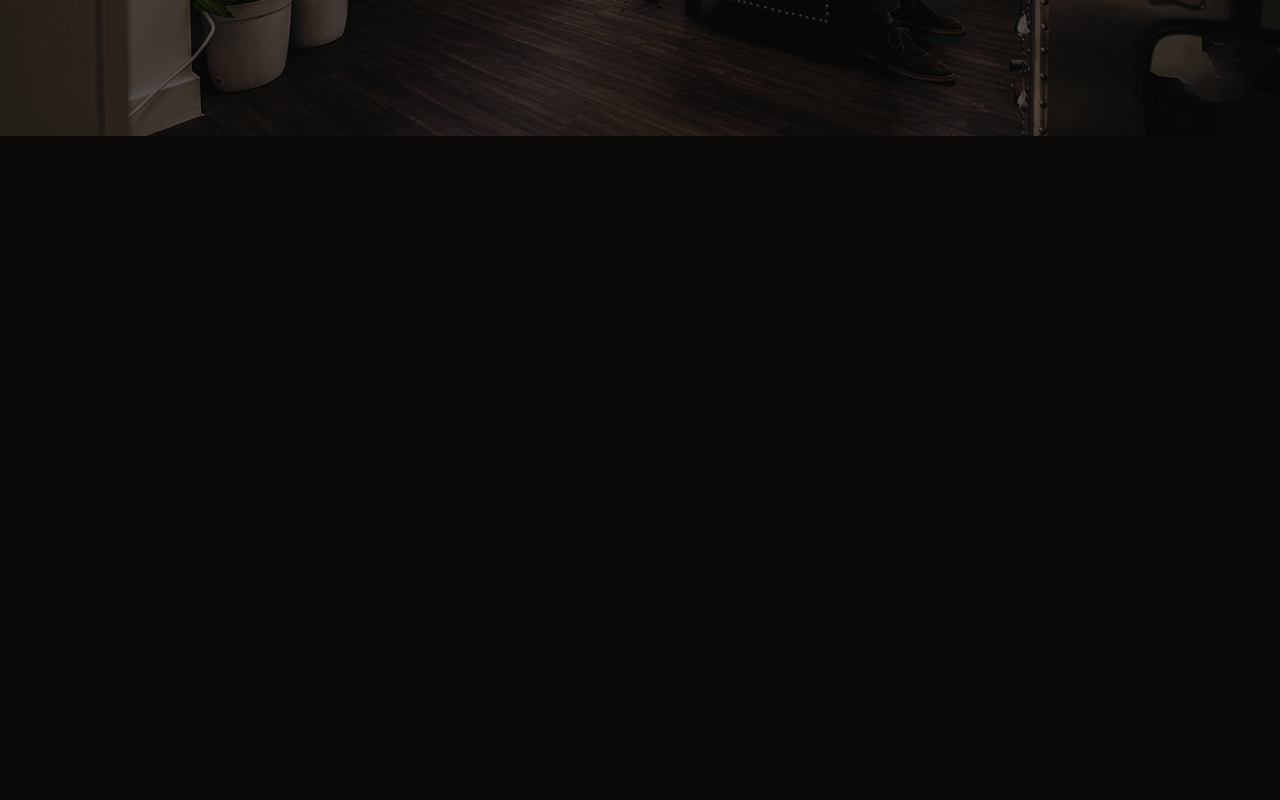
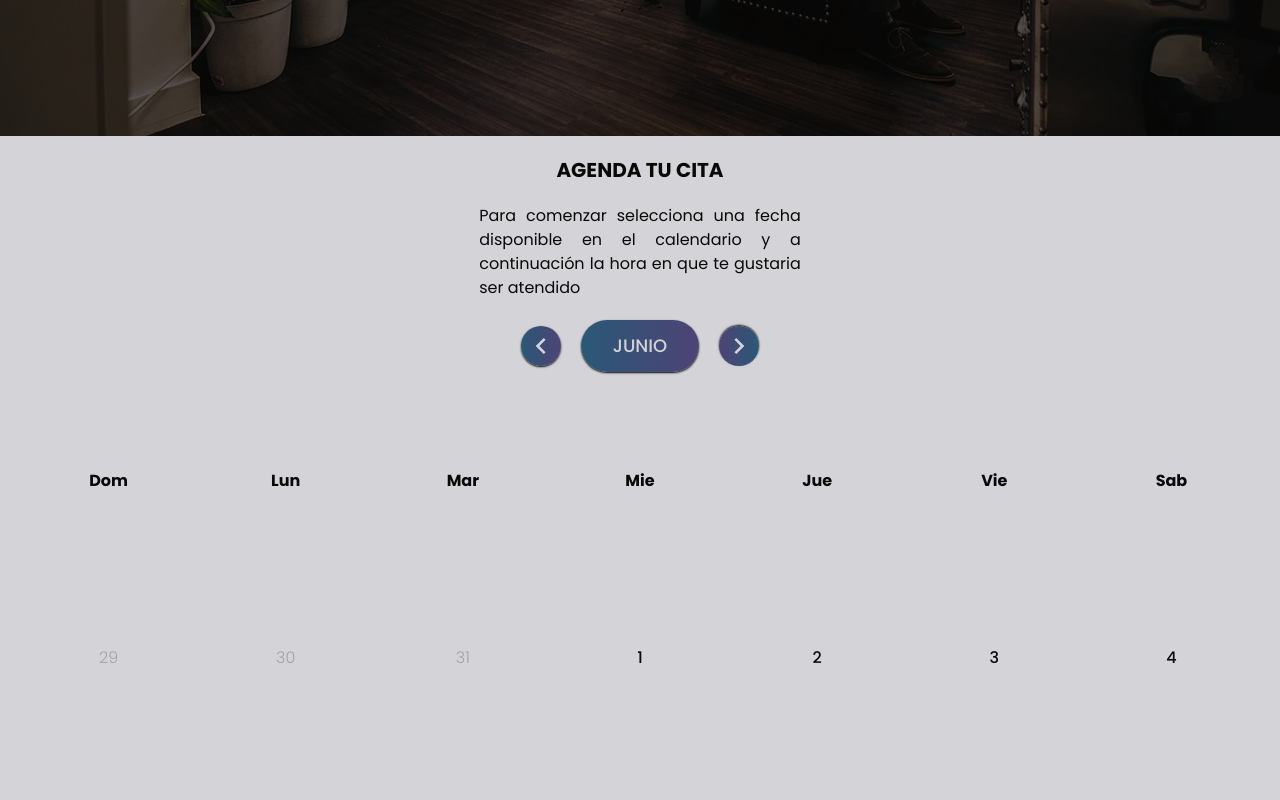
Before and after one commit to VladWithCode/boss-barbershop, a Next.js app: page / in a window 1280 px wide. Shown: the part 740-1540 px from the top of the page. Before the commit the page ends 876 px from the top, so only its background shows below. Built offline with nearby package versions, Linux system fonts and the light colour scheme.

Commit message:
Calendar start

```diff
--- a/postcss.config.js
+++ b/postcss.config.js
@@ -1,6 +1,7 @@
 module.exports = {
-  plugins: {
-    tailwindcss: {},
-    autoprefixer: {},
-  },
-}
+	plugins: {
+		'tailwindcss/nesting': {},
+		tailwindcss: {},
+		autoprefixer: {},
+	},
+};
--- a/src/app/(Landing)/_components/Hero.tsx
+++ b/src/app/(Landing)/_components/Hero.tsx
@@ -22,7 +22,7 @@ function Hero() {
 				El mejor cuidado para tu cabello y barba en la ciudad.
 			</motion.h1>
 			<motion.button
-				className="col-span-full row-start-2 z-10 bg-accent m-auto mr-5 p-4 text-xl rounded-sm"
+				className="col-span-full row-start-2 z-10 btn-grad-red m-auto mr-5 p-4 text-xl rounded-sm"
 				initial={{ x: '100%', opacity: 0 }}
 				animate={{ x: 0, opacity: 1 }}
 				transition={{ duration: 0.4, delay: 0 }}>
--- /dev/null
+++ b/src/app/(Landing)/_components/calendar/Calendar.tsx
@@ -0,0 +1,60 @@
+'use client';
+
+import { getClassname } from '@/app/_utils/helpers';
+import MonthControls from './MonthControls';
+import useSquares from './hooks/useSquares';
+
+const DateClassnames = {
+	prev: 'text-zinc-400 font-light',
+	next: 'text-zinc-500 font-normal',
+	current: 'text-main-dark font-medium',
+};
+
+export default function Calendar({}) {
+	const today = new Date();
+	const squares = useSquares({
+		month: today.getMonth(),
+		year: today.getFullYear(),
+	});
+
+	return (
+		<div className="relative w-full">
+			{/* Controls */}
+			<MonthControls />
+			{/* Date Picker */}
+			<div className="aspect-square grid grid-rows-7 grid-cols-7 items-center justify-center">
+				{/* Week days */}
+				<CalendarSq className="font-semibold">Dom</CalendarSq>
+				<CalendarSq className="font-semibold">Lun</CalendarSq>
+				<CalendarSq className="font-semibold">Mar</CalendarSq>
+				<CalendarSq className="font-semibold">Mie</CalendarSq>
+				<CalendarSq className="font-semibold">Jue</CalendarSq>
+				<CalendarSq className="font-semibold">Vie</CalendarSq>
+				<CalendarSq className="font-semibold">Sab</CalendarSq>
+				{/* Dates */}
+				{squares.map((square, i) => (
+					<CalendarSq
+						className={DateClassnames[square.parentMonth]}
+						key={i}>
+						{square.dateValue}
+					</CalendarSq>
+				))}
+			</div>
+		</div>
+	);
+}
+
+function CalendarSq({
+	className,
+	children,
+}: React.PropsWithChildren & { className?: string }) {
+	return (
+		<div
+			className={getClassname(
+				'text-center row-span-1 col-span-1 text-base',
+				className
+			)}>
+			{children}
+		</div>
+	);
+}
--- /dev/null
+++ b/src/app/(Landing)/_components/calendar/MonthControls.tsx
@@ -0,0 +1,24 @@
+import ArrowBtn from '@/app/_components/ArrowBtn';
+import React from 'react';
+
+function MonthControls() {
+	return (
+		<div className="flex items-center justify-center my-5 text-zinc-300">
+			<ArrowBtn
+				className="btn-grad-slate transition-[border] p-1 rounded-full shadow-sm shadow-main-dark"
+				direction="left"
+				onClick={() => {}}
+			/>
+			<div className="relative btn-grad-slate mx-5 px-8 py-3 rounded-full shadow-sm shadow-main-dark">
+				<p className="text-lg uppercase font-medium">Junio</p>
+			</div>
+			<ArrowBtn
+				className="btn-grad-slate transition-[border] p-1 rounded-full shadow-sm shadow-main-dark"
+				direction="right"
+				onClick={() => {}}
+			/>
+		</div>
+	);
+}
+
+export default MonthControls;
--- /dev/null
+++ b/src/app/(Landing)/_components/calendar/globals.ts
@@ -0,0 +1,76 @@
+export const SQUARE_COUNT = 42;
+
+export const weekdays = {
+	1: 'Dom',
+	2: 'Lun',
+	3: 'Mar',
+	4: 'Mie',
+	5: 'Jue',
+	6: 'Vie',
+	7: 'Sab',
+};
+
+export const months: {
+	[k: number]: { name: string; shortName: string; length: number };
+} = {
+	0: {
+		name: 'Enero',
+		shortName: 'Ene',
+		length: 31,
+	},
+	1: {
+		name: 'Febrero',
+		shortName: 'Feb',
+		length: 28,
+	},
+	2: {
+		name: 'Marzo',
+		shortName: 'Mar',
+		length: 31,
+	},
+	3: {
+		name: 'Abril',
+		shortName: 'Abr',
+		length: 30,
+	},
+	4: {
+		name: 'Mayo',
+		shortName: 'May',
+		length: 31,
+	},
+	5: {
+		name: 'Junio',
+		shortName: 'Jun',
+		length: 30,
+	},
+	6: {
+		name: 'Julio',
+		shortName: 'Jul',
+		length: 31,
+	},
+	7: {
+		name: 'Agosto',
+		shortName: 'Ago',
+		length: 31,
+	},
+	8: {
+		name: 'Septiembre',
+		shortName: 'Sep',
+		length: 30,
+	},
+	9: {
+		name: 'Octubre',
+		shortName: 'Oct',
+		length: 31,
+	},
+	10: {
+		name: 'Noviembre',
+		shortName: 'Nov',
+		length: 30,
+	},
+	11: {
+		name: 'Diciembre',
+		shortName: 'Dic',
+		length: 31,
+	},
+};
--- /dev/null
+++ b/src/app/(Landing)/_components/calendar/hooks/useCalendarReducer.tsx
@@ -0,0 +1,18 @@
+import { useReducer } from 'react';
+import { weekdays } from '../globals';
+
+const INITIAL_STATE: {
+	month: 0 | 1;
+	today: keyof typeof weekdays;
+} = {
+	month: 0, // 0 | 1 representing current and next month respectively
+	today: 1,
+};
+
+export default function useCalendarReducer({
+	currentDate,
+}: {
+	currentDate: Date;
+}) {
+	const [state, dispatch] = useReducer();
+}
--- /dev/null
+++ b/src/app/(Landing)/_components/calendar/hooks/useSquares.ts
@@ -0,0 +1,78 @@
+import { useMemo } from 'react';
+import { SQUARE_COUNT, months } from '../globals';
+
+const PARENT_MONTHS: ('prev' | 'current' | 'next')[] = [
+	'prev',
+	'current',
+	'next',
+];
+
+export default function useSquares({
+	month,
+	year = new Date().getFullYear(),
+}: {
+	month: number;
+	year: number;
+}) {
+	const firstDayDate = new Date(year, month, 1);
+	const firstDayWeekday = firstDayDate.getDay();
+
+	const squares = useMemo(
+		() =>
+			fillSquares({
+				month,
+				firstDayWeekday,
+				currentYear: firstDayDate.getFullYear(),
+			}),
+		[month, year]
+	);
+
+	return squares;
+}
+
+function fillSquares({
+	month,
+	firstDayWeekday,
+	currentYear,
+}: {
+	month: number;
+	firstDayWeekday: number;
+	currentYear: number;
+}) {
+	const squares: {
+		dateValue: number;
+		parentMonth: 'prev' | 'current' | 'next';
+	}[] = new Array(SQUARE_COUNT);
+	const isLeapYear = currentYear % 4 === 0;
+	const monthDays: number =
+		month !== 1 || isLeapYear // Check if prevMonth is either not feb or currentYear is not a leap-year
+			? months[month].length // use month length as is
+			: months[month].length + 1; // Add one when is feb and a leap-year
+
+	const prevMonth = month - 1;
+	const prevMonthDaysCount = firstDayWeekday - 1; // The amount previous month days is the current month first weekday's number minus one
+	const prevLastDate: number =
+		prevMonth !== 1 || isLeapYear // Check if prevMonth is either not feb or currentYear is not a leap-year
+			? months[prevMonth].length // use month length as is
+			: months[prevMonth].length + 1; // Add one when is feb and a leap-year
+
+	let lastDate = prevLastDate;
+	let lap = 0;
+	let dateValue = prevLastDate - prevMonthDaysCount;
+	for (let i = 0; i < SQUARE_COUNT; i++) {
+		dateValue++;
+
+		if (dateValue > lastDate) {
+			dateValue = 1;
+			lastDate = monthDays;
+			lap++;
+		}
+
+		squares[i] = {
+			dateValue,
+			parentMonth: PARENT_MONTHS[lap],
+		};
+	}
+
+	return squares;
+}
--- /dev/null
+++ b/src/app/(Landing)/_components/reservation/Section.tsx
@@ -0,0 +1,21 @@
+'use client';
+import React from 'react';
+import Calendar from '../calendar/Calendar';
+
+function Section() {
+	return (
+		<section className="text-main-dark bg-zinc-300 px-5">
+			<h1 className="text-xl font-semibold uppercase text-center py-5">
+				Agenda tu cita
+			</h1>
+			<p className="text-md font-normal text-justify w-[32ch] mx-auto">
+				Para comenzar selecciona una fecha disponible en el calendario y
+				a continuación la hora en que te gustaria ser atendido
+			</p>
+			{/* Calendar */}
+			<Calendar />
+		</section>
+	);
+}
+
+export default Section;
--- a/src/app/(Landing)/page.tsx
+++ b/src/app/(Landing)/page.tsx
@@ -1,9 +1,11 @@
 import Hero from './_components/Hero';
+import Reservation from './_components/reservation/Section';
 
 export default function Home() {
 	return (
 		<>
 			<Hero />
+			<Reservation />
 		</>
 	);
 }
--- /dev/null
+++ b/src/app/_components/ArrowBtn.tsx
@@ -0,0 +1,31 @@
+import React, { MouseEvent } from 'react';
+import { getClassname } from '../_utils/helpers';
+
+const stylesPerDirection = {
+	up: 'rotate-90',
+	right: 'rotate-180',
+	down: '-rotate-90',
+	left: 'rotate-0',
+};
+
+function ArrowBtn({
+	direction,
+	className,
+	onClick,
+}: {
+	direction: 'up' | 'right' | 'left' | 'down';
+	className?: string;
+	onClick: (e: MouseEvent<HTMLButtonElement>) => void;
+}) {
+	return (
+		<button
+			className={getClassname(className, stylesPerDirection[direction])}
+			onClick={onClick}>
+			<svg className="w-8 h-8 fill-current">
+				<use href="/svg/sprites.svg#chevron"></use>
+			</svg>
+		</button>
+	);
+}
+
+export default ArrowBtn;
--- a/src/app/_utils/helpers.ts
+++ b/src/app/_utils/helpers.ts
@@ -1,3 +1,3 @@
-export function getClassname(...classes: string[]) {
+export function getClassname(...classes: (string | null | undefined)[]) {
 	return classes.filter(Boolean).join(' ');
 }
--- a/src/app/globals.css
+++ b/src/app/globals.css
@@ -11,3 +11,40 @@ body {
 	@apply bg-main-dark;
 	@apply text-zinc-50;
 }
+
+.btn-grad-slate {
+	background-image: linear-gradient(
+		to right,
+		#2b5876 0%,
+		#4e4376 51%,
+		#2b5876 100%
+	);
+	text-align: center;
+	transition: background 0.5s;
+	background-size: 200% auto;
+	display: block;
+
+	&:hover {
+		background-position: right center; /* change the direction of the change here */
+
+		text-decoration: none;
+	}
+}
+
+.btn-grad-red {
+	background-image: linear-gradient(
+		to right,
+		#e52d27 0%,
+		#b31217 51%,
+		#e52d27 100%
+	);
+	transition: background 0.5s;
+	background-size: 200% auto;
+	display: block;
+
+	&:hover {
+		background-position: right center; /* change the direction of the change here */
+
+		text-decoration: none;
+	}
+}
```
